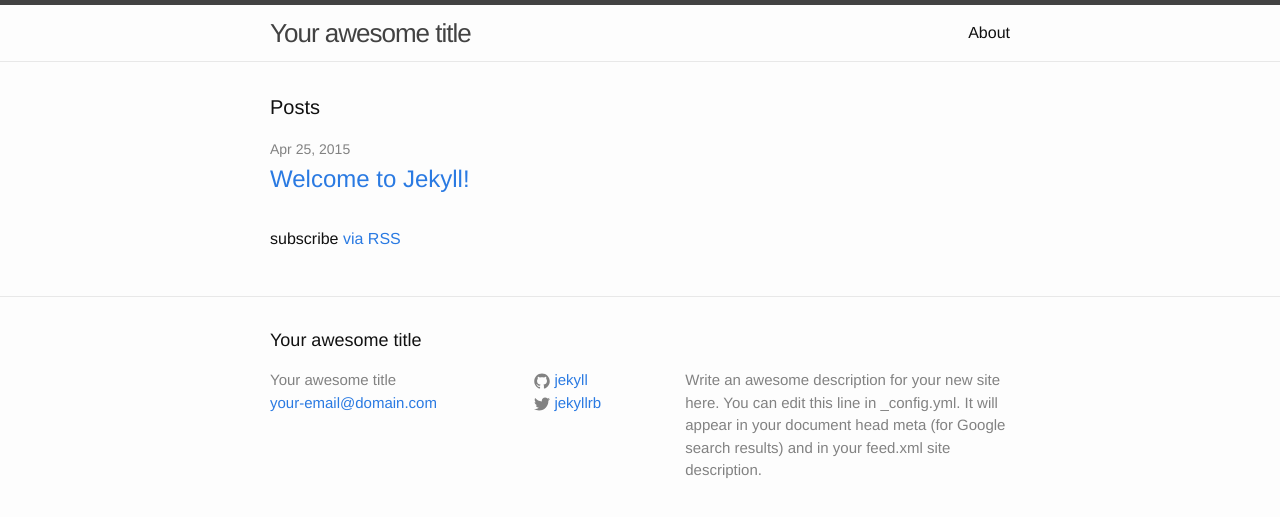
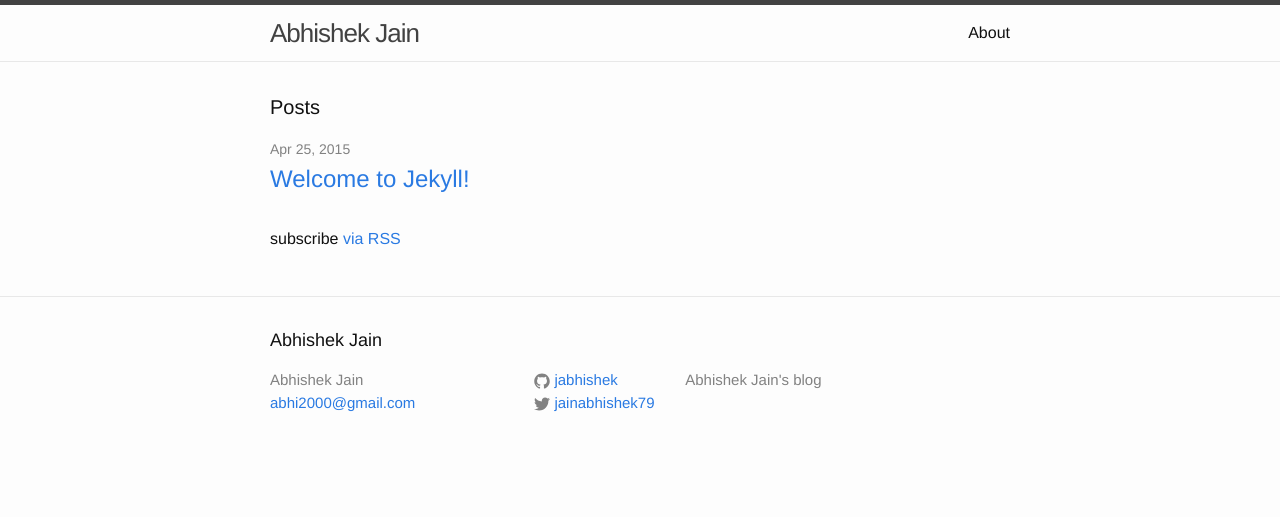
Before and after one commit to jabhishek/jabhishek.github.io, a Jekyll site: the page built from index.html, in a window 1280 px wide. Shown: the top 517 px of the page. Built offline with Jekyll 4.4.1, drawn with Linux system fonts in a browser that asks for light colours.

Commit message:
Updated config

```diff
--- a/_config.yml
+++ b/_config.yml
@@ -1,14 +1,12 @@
 # Site settings
-title: Your awesome title
-email: your-email@domain.com
+title: Abhishek Jain
+email: abhi2000@gmail.com
 description: > # this means to ignore newlines until "baseurl:"
-  Write an awesome description for your new site here. You can edit this
-  line in _config.yml. It will appear in your document head meta (for
-  Google search results) and in your feed.xml site description.
+  Abhishek Jain's blog
 baseurl: "" # the subpath of your site, e.g. /blog/
 url: "http://yourdomain.com" # the base hostname & protocol for your site
-twitter_username: jekyllrb
-github_username:  jekyll
+twitter_username: jainabhishek79
+github_username:  jabhishek
 
 # Build settings
-markdown: kramdown
+highlighter: rouge
```
